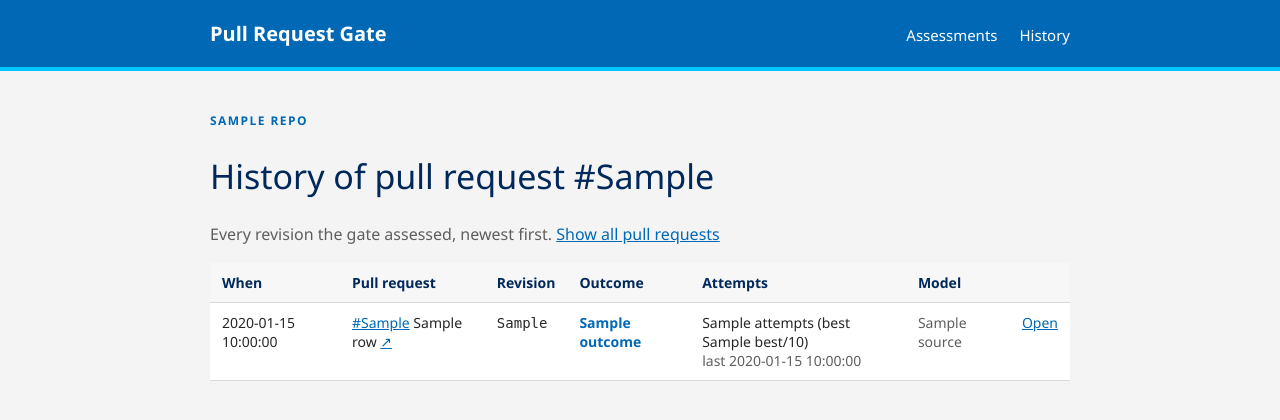
After one commit to emichael72/agents, a FastAPI app: template gatekeepers/pr/templates/history.html in a window 1280 px wide. The commit adds this page. Shown: the top 420 px of the page. Run offline with FastAPI, Linux system fonts and the light colour scheme; the template is opened without the code that fills it: most values are stand-ins (such as "Sample title", 1, 10 or a date in 2020).

Commit message:
pr_gate: a History page of every assessment, its pull request, time, outcome and attempts

```diff
--- a/gatekeepers/pr/quiz.py
+++ b/gatekeepers/pr/quiz.py
@@ -177,7 +177,7 @@ def init() -> str:
         );
         """)
         # Columns added after the first version; older databases get them with these defaults
-        for column in ("skipped INTEGER NOT NULL DEFAULT 0",
+        for column in ("pr_title TEXT NOT NULL DEFAULT ''", "skipped INTEGER NOT NULL DEFAULT 0",
                        "build_ok INTEGER NOT NULL DEFAULT 1", "build_report TEXT NOT NULL DEFAULT ''",
                        "docs_ok INTEGER NOT NULL DEFAULT 1", "docs_report TEXT NOT NULL DEFAULT ''",
                        "cosmetic INTEGER NOT NULL DEFAULT 0"):
@@ -420,6 +420,43 @@ def list_quizzes() -> list[dict[str, Any]]:
             "ORDER BY created DESC")]
 
 
+NOT_FOUND = "(not found in this repository)"  # The title of an assessment whose pull request is gone
+
+
+def history(pr: Optional[int] = None) -> list[dict[str, Any]]:
+    """
+    Every assessment, newest first, with its attempts and outcome, for the history page. Titles
+    missing from assessments made before they were stored are fetched from GitHub once and saved,
+    but only when the pull request contains the assessed commit: a pull request number can belong
+    to a different request (a repository that was recreated), which is marked NOT_FOUND instead.
+    Args:
+        pr: Only this pull request; None for all.
+    Returns:
+        list[dict]: Each assessment's row (without content or answer keys), plus attempts (count),
+            best and total (best score), last_attempt (time) and state / outcome (see gate_state).
+    """
+    with connect() as db:
+        rows = [dict(r) for r in db.execute(
+            "SELECT q.id, q.pr, q.pr_title, q.sha, q.source, q.passed, q.skipped, q.build_ok, q.docs_ok, "
+            "q.cosmetic, q.created, q.rowid AS position, COUNT(a.id) AS attempts, MAX(a.score) AS best, MAX(a.total) AS total, "
+            "MAX(a.created) AS last_attempt FROM quizzes q LEFT JOIN attempts a ON a.quiz_id = q.id "
+            "WHERE ? IS NULL OR q.pr = ? GROUP BY q.id ORDER BY q.created DESC, position DESC", (pr, pr))]
+    for number in sorted({row["pr"] for row in rows if not row["pr_title"]}):
+        try:
+            title = pr_info(number).get("title", "")
+            commits = {c["sha"] for c in json.loads(gh("api", f"repos/{REPO}/pulls/{number}/commits?per_page=100"))}
+        except (RuntimeError, ValueError, KeyError, TypeError):
+            continue  # GitHub unreachable: show the number only, and try again next time
+        with connect() as db:
+            for row in rows:
+                if row["pr"] == number and not row["pr_title"]:
+                    row["pr_title"] = title if row["sha"] in commits else NOT_FOUND
+                    db.execute("UPDATE quizzes SET pr_title=? WHERE id=?", (row["pr_title"], row["id"]))
+    for row in rows:
+        row["state"], row["outcome"] = gate_state(row)
+    return rows
+
+
 def load_instructions(path: Path = INSTRUCTIONS_FILE) -> str:
     """
     Read the quiz writer's instructions file.
@@ -609,10 +646,10 @@ def create_quiz(number: int, profile: Optional[str] = None, fixed: Optional[str]
     with connect() as db:
         db.execute(
             "INSERT INTO quizzes(id,pr,sha,base_sha,developer,content,source,build_ok,build_report,"
-            "docs_ok,docs_report,cosmetic) VALUES(?,?,?,?,?,?,?,?,?,?,?,?)",
+            "docs_ok,docs_report,cosmetic,pr_title) VALUES(?,?,?,?,?,?,?,?,?,?,?,?,?)",
             (qid, number, head, base, DEVELOPER, quiz.model_dump_json(), source,
              int(inspection.get("build_ok", True)), inspection.get("build_report", ""),
-             int(inspection["docs_ok"]), inspection["docs_report"], int(quiz.cosmetic)))
+             int(inspection["docs_ok"]), inspection["docs_report"], int(quiz.cosmetic), after.get("title", "")))
     row = get_quiz(qid)
     publish(row)
     return row
--- a/gatekeepers/pr/server.py
+++ b/gatekeepers/pr/server.py
@@ -26,6 +26,7 @@ import logging
 import secrets
 import threading
 import time
+from datetime import datetime, timezone
 from contextlib import asynccontextmanager
 from typing import Any, Optional
 from urllib.parse import quote
@@ -134,6 +135,20 @@ class Poller:
                 logger.warning("PR #%s: could not post the error status: %s", key[0], status_exc)
 
 
+def local_time(stamp: Optional[str]) -> str:
+    """
+    Show a database time (UTC, "YYYY-MM-DD HH:MM:SS") in the server's local time zone.
+    Args:
+        stamp: The stored time, or None.
+    Returns:
+        str: e.g. "2026-10-07 00:14 IDT", or "" for None.
+    """
+    if not stamp:
+        return ""
+    moment = datetime.strptime(stamp, "%Y-%m-%d %H:%M:%S").replace(tzinfo=timezone.utc).astimezone()
+    return moment.strftime("%Y-%m-%d %H:%M %Z")
+
+
 def create_app(poller: Optional[Poller] = None) -> FastAPI:
     """
     Build the web application.
@@ -216,6 +231,12 @@ def create_app(poller: Optional[Poller] = None) -> FastAPI:
         return templates.TemplateResponse(request=request, name="home.html", context={
             "rows": quiz.list_quizzes(), "repo": quiz.REPO, "user": user, "poller": poller})
 
+    @app.get("/history", response_class=HTMLResponse)
+    def history_page(request: Request, pr: Optional[int] = None, _user: str = Depends(authenticate)):
+        return templates.TemplateResponse(request=request, name="history.html", context={
+            "rows": quiz.history(pr), "repo": quiz.REPO, "pr": pr, "local_time": local_time,
+            "not_found": quiz.NOT_FOUND})
+
     @app.get("/q/{qid}", response_class=HTMLResponse)
     def quiz_page(qid: str, request: Request, _user: str = Depends(authenticate)):
         try:
--- a/gatekeepers/pr/templates/base.html
+++ b/gatekeepers/pr/templates/base.html
@@ -32,12 +32,30 @@
       border-bottom: 4px solid var(--energy-blue);
       padding: 20px max(24px, calc((100% - 860px) / 2));
     }
+    header {
+      display: flex;
+      justify-content: space-between;
+      align-items: baseline;
+      flex-wrap: wrap;
+      gap: 12px;
+    }
     header a {
       color: white;
       text-decoration: none;
       font-size: 20px;
       font-weight: 600;
     }
+    header nav a { font-size: 15px; font-weight: 400; margin-left: 22px; }
+    header nav a:hover { text-decoration: underline; }
+
+    table.history { width: 100%; border-collapse: collapse; background: var(--surface); font-size: 14px; }
+    table.history th, table.history td { text-align: left; padding: 10px 12px; border-bottom: 1px solid var(--line); vertical-align: top; }
+    table.history th { color: var(--classic-blue-dark); font-weight: 700; background: var(--option); }
+    .outcome { font-weight: 600; }
+    .outcome.success { color: var(--success); border: 0; }
+    .outcome.failure { color: var(--failure); border: 0; }
+    .outcome.pending { color: var(--classic-blue); }
+    .scroll { overflow-x: auto; }
 
     main { max-width: 860px; margin: 40px auto; padding: 0 24px 60px; }
     h1 { font-size: 34px; font-weight: 400; color: var(--classic-blue-dark); }
@@ -120,6 +138,7 @@
 <body>
   <header>
     <a href="/">Pull Request Gate</a>
+    <nav><a href="/">Assessments</a><a href="/history">History</a></nav>
   </header>
   <main>
     {% block content %}{% endblock %}
--- /dev/null
+++ b/gatekeepers/pr/templates/history.html
@@ -0,0 +1,60 @@
+{% extends "base.html" %}
+
+{% block title %}History · Pull Request Gate{% endblock %}
+
+{% block content %}
+  <p class="eyebrow">{{ repo }}</p>
+  <h1>History{% if pr %} of pull request #{{ pr }}{% endif %}</h1>
+  <p class="muted">
+    Every revision the gate assessed, newest first.
+    {% if pr %}<a href="/history">Show all pull requests</a>{% else %}Select a pull request to see only its revisions.{% endif %}
+  </p>
+
+  {% if rows %}
+    <div class="scroll">
+      <table class="history">
+        <thead>
+          <tr>
+            <th>When</th>
+            <th>Pull request</th>
+            <th>Revision</th>
+            <th>Outcome</th>
+            <th>Attempts</th>
+            <th>Model</th>
+            <th></th>
+          </tr>
+        </thead>
+        <tbody>
+          {% for row in rows %}
+            <tr>
+              <td>{{ local_time(row.created) }}</td>
+              <td>
+                <a href="/history?pr={{ row.pr }}">#{{ row.pr }}</a>
+                {% if row.pr_title == not_found %}
+                  <span class="muted">{{ row.pr_title }}</span>
+                {% else %}
+                  {{ row.pr_title }}
+                  <a href="https://github.com/{{ repo }}/pull/{{ row.pr }}" rel="noreferrer" title="Open on GitHub">↗</a>
+                {% endif %}
+              </td>
+              <td><code>{{ row.sha[:7] }}</code></td>
+              <td><span class="outcome {{ row.state }}">{{ row.outcome }}</span></td>
+              <td>
+                {% if row.attempts %}
+                  {{ row.attempts }} (best {{ row.best }}/{{ row.total }})<br>
+                  <span class="muted">last {{ local_time(row.last_attempt) }}</span>
+                {% else %}
+                  <span class="muted">none</span>
+                {% endif %}
+              </td>
+              <td class="muted">{{ row.source }}</td>
+              <td><a href="/q/{{ row.id }}">Open</a></td>
+            </tr>
+          {% endfor %}
+        </tbody>
+      </table>
+    </div>
+  {% else %}
+    <section class="card">No assessments yet.</section>
+  {% endif %}
+{% endblock %}
```
Also changed, not shown: gatekeepers/pr/tests/test_pr_gate.py (+24 -0 lines), gatekeepers/pr/README.md.
